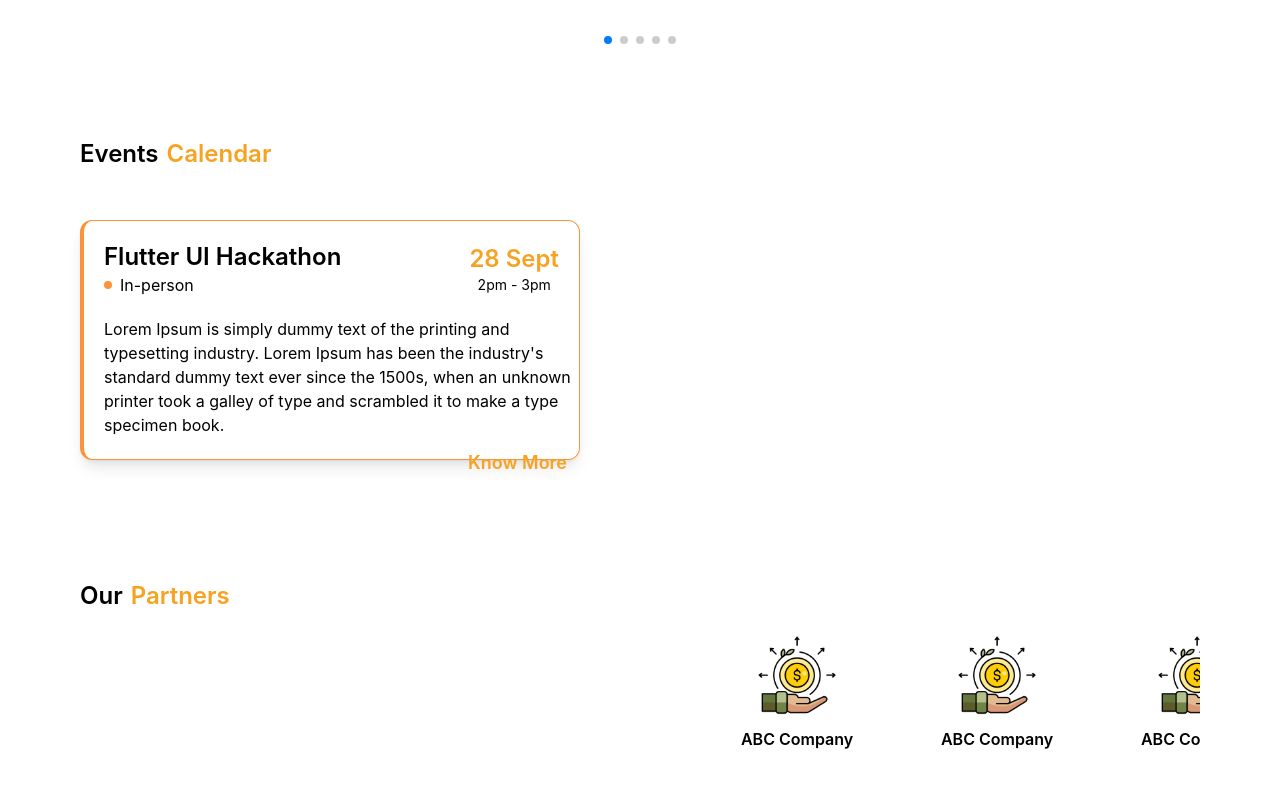
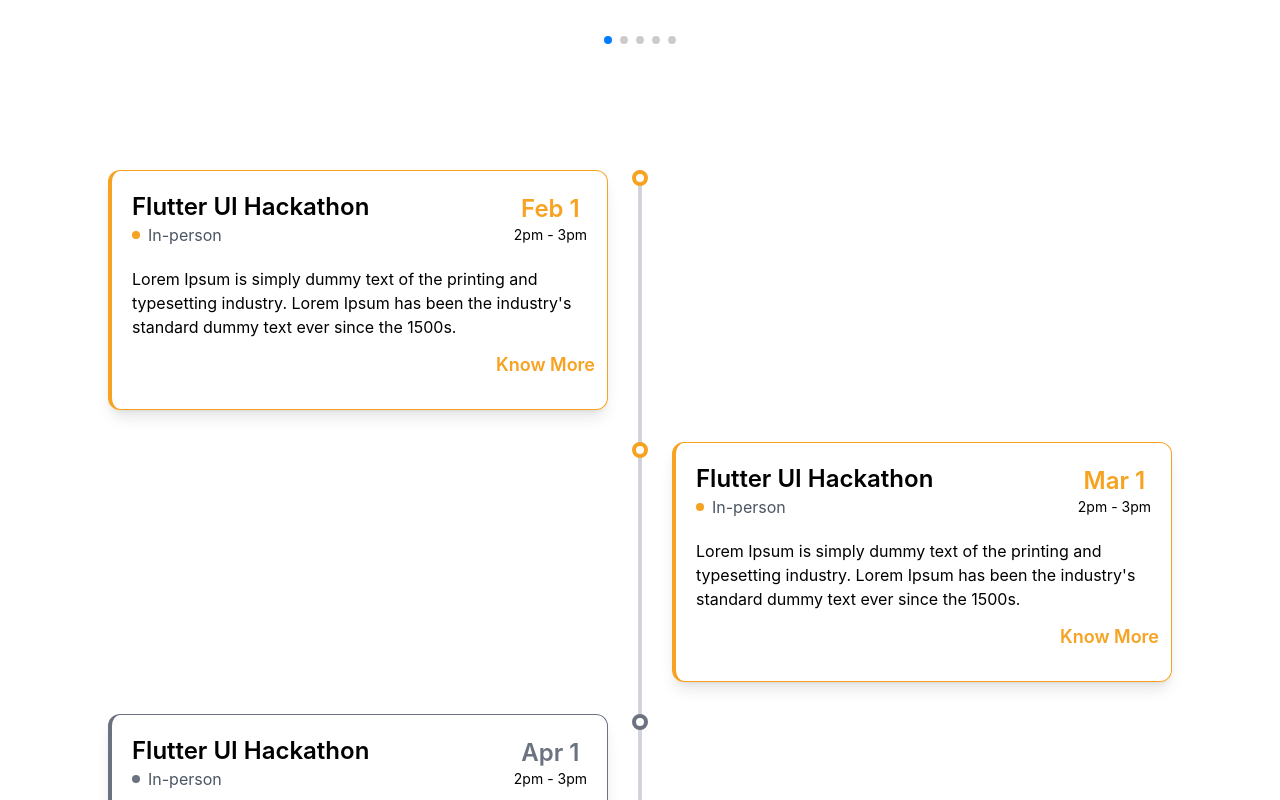
Before and after one commit to Ninad-Lunge/InFED-Website, a React (Create React App) app in the folder frontend/: page / in a window 1280 px wide. Shown: the part 1900-2700 px from the top of the page. Built offline with nearby package versions, Linux system fonts and the light colour scheme.

Commit message:
added infinite scroll events calendar

```diff
--- a/frontend/package.json
+++ b/frontend/package.json
@@ -8,6 +8,7 @@
     "@testing-library/react": "^13.4.0",
     "@testing-library/user-event": "^13.5.0",
     "framer-motion": "^11.11.10",
+    "lucide-react": "^0.454.0",
     "react": "^18.3.1",
     "react-countup": "^6.5.3",
     "react-dom": "^18.3.1",
--- a/frontend/src/components/LandingPage/EventsCalendar.js
+++ b/frontend/src/components/LandingPage/EventsCalendar.js
@@ -1,42 +1,136 @@
-import React from "react";
+import React, { useState, useEffect, useRef } from 'react';
+import { ArrowDownCircle } from 'lucide-react';
+
 
 const EventsCalendar = () => {
+
+  const [events, setEvents] = useState([]);
+  const [page, setPage] = useState(0);
+  const observerTarget = useRef(null);
+
+  // Generate dummy events for demonstration
+  const generateEvents = (startDate, count) => {
+    const months = [];
+    const date = new Date(startDate);
+
+    for (let i = 0; i < count; i++) {
+      months.push({
+        id: i,
+        date: new Date(date.setMonth(date.getMonth() + 1)),
+        title: "Flutter UI Hackathon",
+        type: "In-person",
+        time: "2pm - 3pm",
+        description: "Lorem Ipsum is simply dummy text of the printing and typesetting industry. Lorem Ipsum has been the industry's standard dummy text ever since the 1500s."
+      });
+    }
+    return months;
+  };
+
+  // Load more events when scrolling
+  useEffect(() => {
+    const observer = new IntersectionObserver(
+      entries => {
+        if (entries[0].isIntersecting) {
+          setEvents(prev => [
+            ...prev,
+            ...generateEvents(new Date(2024, prev.length, 1), 6)
+          ]);
+          setPage(prev => prev + 1);
+        }
+      },
+      { threshold: 1.0 }
+    );
+
+    if (observerTarget.current) {
+      observer.observe(observerTarget.current);
+    }
+
+    return () => observer.disconnect();
+  }, []);
+
+  // Initial load
+  useEffect(() => {
+    setEvents(generateEvents(new Date(2024, 0, 1), 6));
+  }, []);
+
+
   return (
-    <div className="mb-[120px] px-5 md:px-10 lg:px-20">
-      {/* Title Section */}
-      <div className="flex justify-start text-2xl font-semibold mb-[50px]">
-        <span>Events</span>
-        <span className="ml-2 text-[#F7A221]">Calendar</span>
-      </div>
-      {/* cards section */}
-      <div className="flex flex-col border border-[#F7A221] rounded-xl w-[500px] h-[240px] shadow-lg border-l-4 border-orange-400">
+    <div className="relative w-full max-w-6xl mx-auto px-4 py-8">
+      {/* Central timeline line */}
+      <div className="absolute left-1/2 transform -translate-x-1/2 h-full w-1 bg-gray-300" />
+
+      {/* Events container */}
+      <div className="relative">
+        {events.map((event, index) => {
+          const isLeft = index % 2 === 0;
+          const monthColor = index % 4 < 2 ? '#F7A221' : '#6B7280';
+
+          return (
+            <div
+              key={event.id}
+              className={`flex ${isLeft ? 'justify-end mr-auto' : 'justify-start ml-auto'} w-1/2 mb-8`}
+            >
+              {/* Timeline dot */}
+              <div className="absolute left-1/2 transform -translate-x-1/2 w-4 h-4 rounded-full bg-white border-4 border-gray-300 z-10"
+                   style={{ borderColor: monthColor }} />
+
+              {/* Card */}
+              <div
+                className={`flex flex-col w-[500px] h-[240px] rounded-xl shadow-lg relative ${
+                  isLeft ? 'mr-8' : 'ml-8'
+                }`}
+                style={{
+                  borderWidth: '1px',
+                  borderLeftWidth: '4px',
+                  borderColor: monthColor
+                }}
+              >
                 <div className="flex flex-row p-5">
                   <div>
-            <h1 className="text-2xl font-semibold">Flutter UI Hackathon</h1>
-
+                    <h1 className="text-2xl font-semibold">{event.title}</h1>
                     <div className="flex flex-row">
-            <div className="w-2 h-2 rounded-full bg-orange-400 mt-2 mr-2"></div>
-            <h4 className="text-grey text-left mr-auto">In-person</h4>
+                      <div
+                        className="w-2 h-2 rounded-full mt-2 mr-2"
+                        style={{ backgroundColor: monthColor }}
+                      />
+                      <h4 className="text-gray-600 text-left mr-auto">{event.type}</h4>
                     </div>
-
                   </div>
-
                   <div className="flex flex-col relative items-end items-center justify-center ml-auto">
-            <h1 className="text-2xl text-[#F7A221] font-semibold">28 Sept</h1>
-            <h1 className="text-sm">2pm - 3pm</h1>
+                    <h1
+                      className="text-2xl font-semibold"
+                      style={{ color: monthColor }}
+                    >
+                      {event.date.toLocaleDateString('en-US', { month: 'short', day: 'numeric' })}
+                    </h1>
+                    <h1 className="text-sm">{event.time}</h1>
                   </div>
                 </div>
                 <div>
                   <h4 className="text-left mr-auto pl-5">
-            Lorem Ipsum is simply dummy text of the printing and typesetting
-            industry. Lorem Ipsum has been the industry's standard dummy text
-            ever since the 1500s, when an unknown printer took a galley of type
-            and scrambled it to make a type specimen book.
+                    {event.description}
                   </h4>
                 </div>
                 <div>
-            <h5 className="text-[#F7A221] font-semibold text-lg text-end mr-3 mt-3">Know More</h5>
+                  <h5
+                    className="font-semibold text-lg text-end mr-3 mt-3"
+                    style={{ color: monthColor }}
+                  >
+                    Know More
+                  </h5>
                 </div>
+              </div>
+            </div>
+          );
+        })}
+      </div>
+
+      {/* Infinite scroll trigger */}
+      <div
+        ref={observerTarget}
+        className="flex justify-center items-center p-4"
+      >
+        <ArrowDownCircle className="animate-bounce text-gray-400" size={32} />
       </div>
     </div>
   );
```
Also changed, not shown: 1 other file (tests, documents, lock files or other folders). Lines whose indentation alone changed are shown as unchanged.
